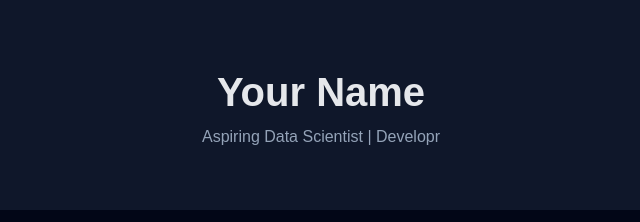
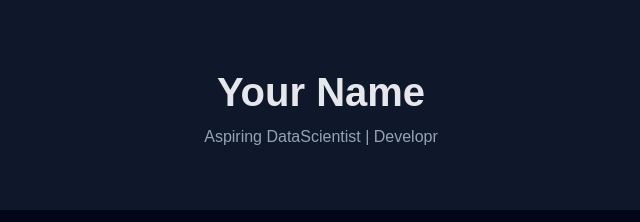
Before and after one commit to tarunkumar-ds/tarunkumar, a plain HTML site: page portflio/index.html in a window 1280 px wide. Shown: the top 222 px of the page, 319-959 px from the left. Drawn offline with Linux system fonts and the light colour scheme.

Commit message:
Update index.html

```diff
--- a/portflio/index.html
+++ b/portflio/index.html
@@ -10,7 +10,7 @@
 
   <header>
     <h1>Your Name</h1>
-    <p>Aspiring Data Scientist | Developr</p>
+    <p>Aspiring DataScientist | Developr</p>
   </header>
 
   <nav>
```
